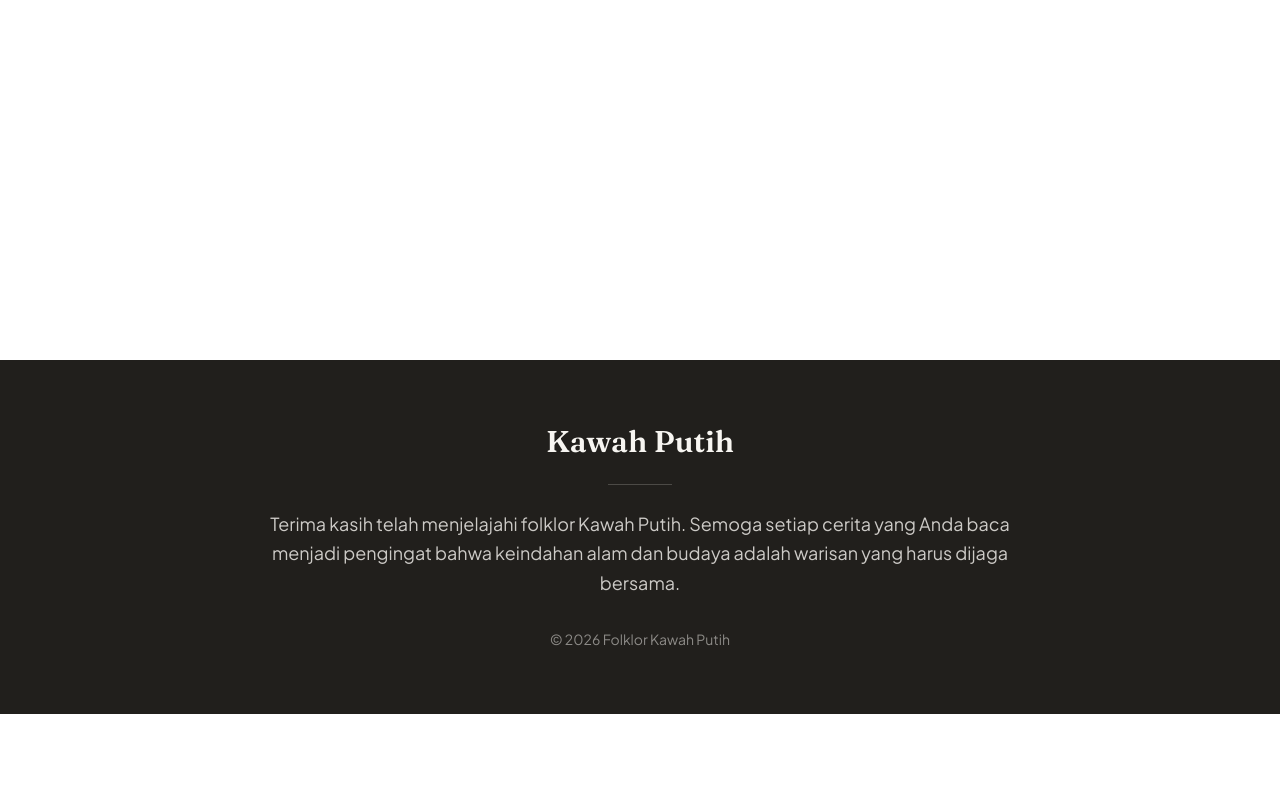
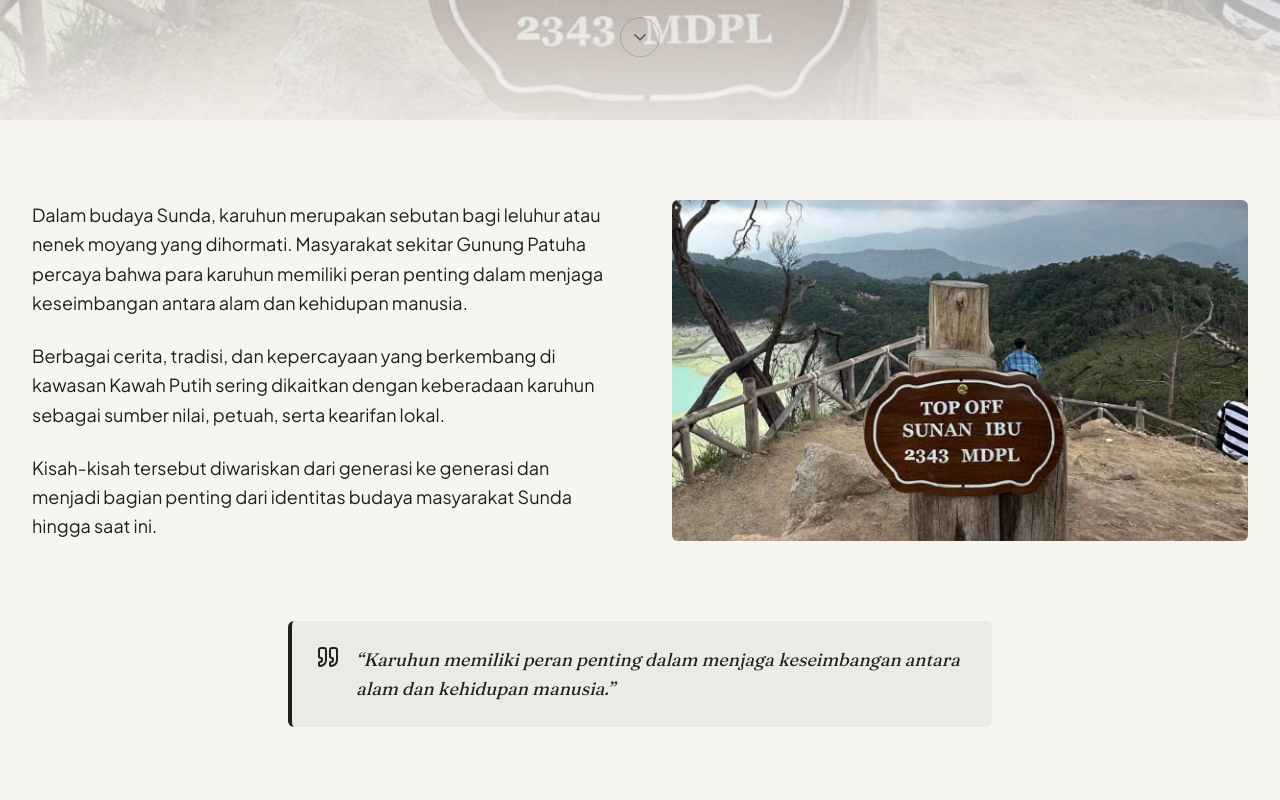
Before and after one commit to ArifSanPinim09/folklor-kawah-putih-, a Next.js app: page /kisah-karuhun in a window 1280 px wide. Before the commit this address had no page. Shown: the part 440-1240 px from the top of the page. Before the commit the page ends 1154 px from the top, so only its background shows below. Built offline with nearby package versions, Linux system fonts and the light colour scheme.

Commit message:
feat: tambah halaman Kisah Karuhun

```diff
--- /dev/null
+++ b/app/kisah-karuhun/page.tsx
@@ -0,0 +1,38 @@
+import { StoryHero, StorySection } from "@/components/sections";
+import { CalloutBox } from "@/components/ui";
+import { IMAGE_MAPPING } from "@/lib/image-mapping";
+
+const paragraphs = [
+  "Dalam budaya Sunda, karuhun merupakan sebutan bagi leluhur atau nenek moyang yang dihormati. Masyarakat sekitar Gunung Patuha percaya bahwa para karuhun memiliki peran penting dalam menjaga keseimbangan antara alam dan kehidupan manusia.",
+  "Berbagai cerita, tradisi, dan kepercayaan yang berkembang di kawasan Kawah Putih sering dikaitkan dengan keberadaan karuhun sebagai sumber nilai, petuah, serta kearifan lokal.",
+  "Kisah-kisah tersebut diwariskan dari generasi ke generasi dan menjadi bagian penting dari identitas budaya masyarakat Sunda hingga saat ini.",
+];
+
+export default function KisahKaruhunPage() {
+  return (
+    <>
+      <StoryHero
+        imageSrc={IMAGE_MAPPING.kisahKaruhun.src}
+        imageAlt={IMAGE_MAPPING.kisahKaruhun.alt}
+        title="Kisah Karuhun"
+        eyebrow="04 — Kearifan Leluhur"
+      />
+
+      <StorySection
+        imageSrc={IMAGE_MAPPING.kisahKaruhun.src}
+        imageAlt={IMAGE_MAPPING.kisahKaruhun.alt}
+        imagePosition="right"
+        paragraphs={paragraphs}
+      />
+
+      <section className="bg-kabut-50 pb-16 sm:pb-20 lg:pb-24">
+        <div className="mx-auto max-w-3xl px-4 sm:px-6 lg:px-8">
+          <CalloutBox variant="pesan">
+            &ldquo;Karuhun memiliki peran penting dalam menjaga keseimbangan
+            antara alam dan kehidupan manusia.&rdquo;
+          </CalloutBox>
+        </div>
+      </section>
+    </>
+  );
+}
```
